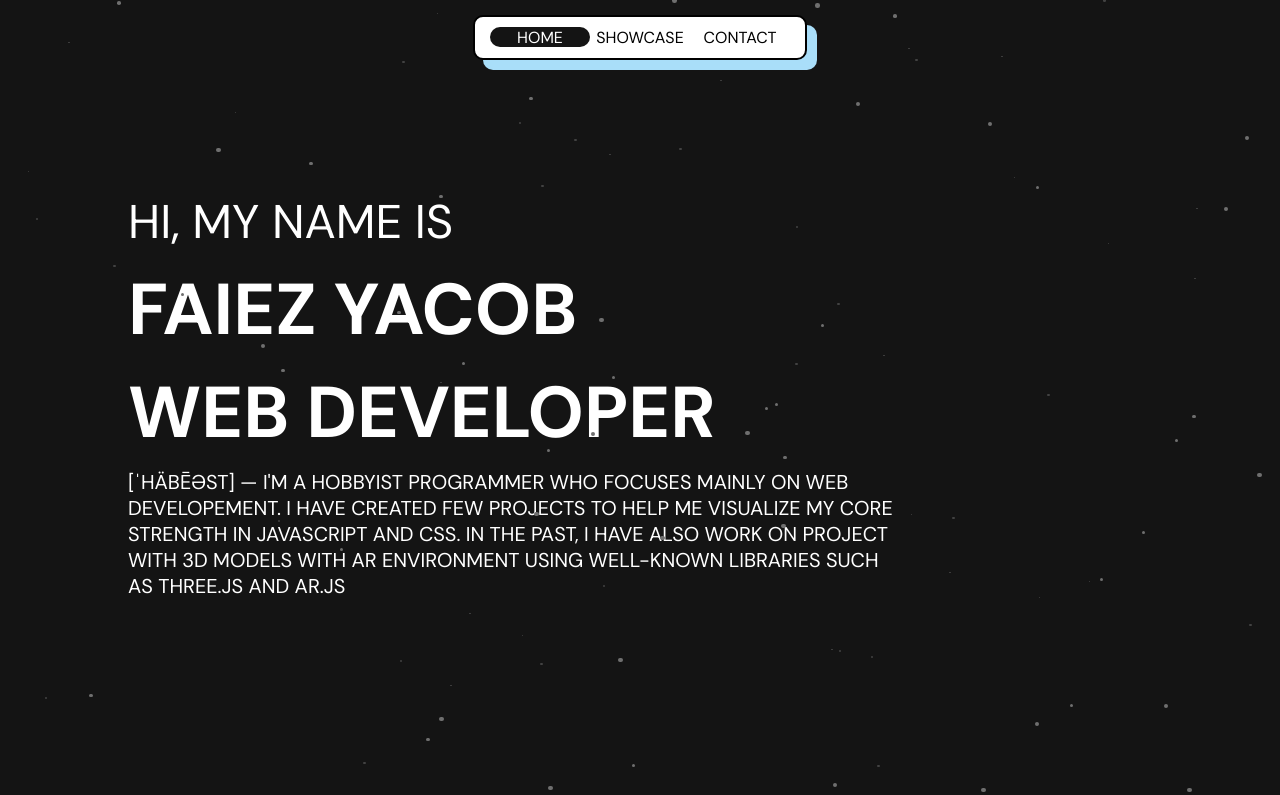
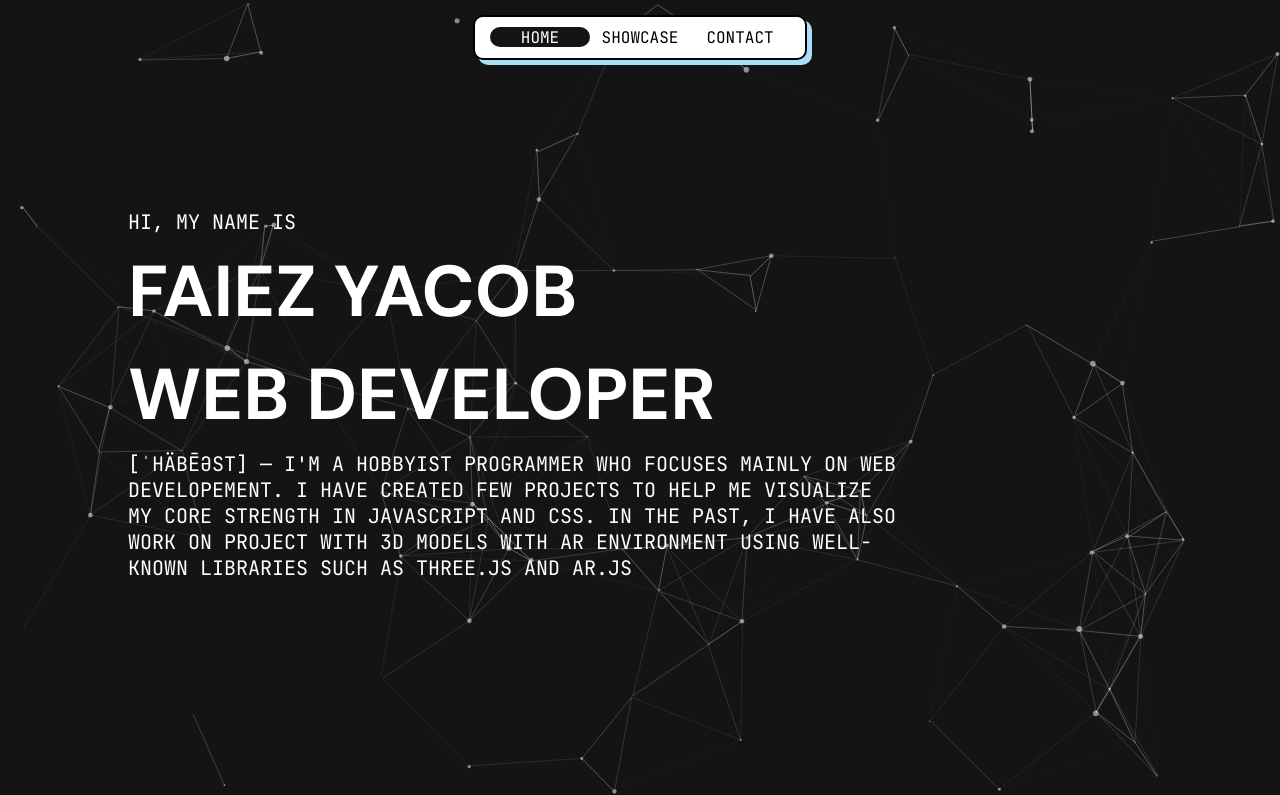
Before and after one commit to faiezyacob/faiezyacob.github.io, a plain HTML site: page index.html in a window 1280 px wide. Shown: the top 795 px of the page. Drawn offline with Linux system fonts and the light colour scheme; animation ran at ten frames a second.

Commit message:
Use particle.js

```diff
--- a/css/main.css
+++ b/css/main.css
@@ -9,7 +9,7 @@
     --primary__color: var(--darker__color);
 
     --border__radius: 10px;
-    --box__shadow: 10px 10px 0 var(--blue__pastel);
+    --box__shadow: 5px 5px 0 var(--blue__pastel);
 }
 
 *,
@@ -19,6 +19,11 @@
     margin: 0;
     padding: 0;
     text-transform: uppercase;
+}
+
+*::selection {
+    background-color: var(--blue__pastel);
+    color: var(--primary__color);
 }
 
 a {
@@ -66,6 +71,7 @@ section {
     font-size: 2.95em;
 }
 .header__large {
+    font-family: 'DM Sans', sans-serif;
     font-size: 4.5em;
 }
 .description__text {
@@ -88,7 +94,7 @@ section {
 
 html,
 body {
-    font-family: 'DM Sans', sans-serif;
+    font-family: 'JetBrains Mono', monospace;
     height: 100vh;
     scroll-behavior: smooth;
     width: 100vw;
@@ -154,6 +160,14 @@ body {
 }
 .about__container .description__text {
     max-width: 75%;
+}
+
+.particles__container {
+    height: 100%;
+    left: 0;
+    position: absolute;
+    top: 0;
+    width: 100%;
 }
 
 .showcase__container {
--- a/index.html
+++ b/index.html
@@ -9,8 +9,8 @@
 	<link rel="stylesheet" href="css/main.css">
 
 	<script src="js/simple-scrollspy.min.js"></script>
+	<script src="js/particles.min.js"></script>
 	<script src="js/showcase.js"></script>
-	<script src="js/particle.js"></script>
 	<script src="js/main.js"></script>
 </head>
 
@@ -23,7 +23,7 @@
 	</div>
 	<section id="about__container" class="about__container">
 		<div>
-			<p class="header__medium">Hi, my name is</p>
+			<p class="description__text">Hi, my name is</p>
 			<p class="header__large text__bold">Faiez Yacob</p>
 			<p class="header__large text__bold">Web developer</p>
 			<p class="description__text">[ˈhäbēəst] — I'm a hobbyist programmer who focuses mainly on Web
@@ -34,6 +34,7 @@
 				3D models with AR environment using well-known libraries such as THREE.js and AR.js
 			</p>
 		</div>
+		<div id="particles__container" class="particles__container"></div>
 	</section>
 	<section id="showcase__container" class="showcase__container text__center">
 		<div>
@@ -51,8 +52,6 @@
 			</div>
 		</div>
 	</section>
-	<div class="particle__container"></div>
-
 </body>
 
 </html>
--- a/js/main.js
+++ b/js/main.js
@@ -1,13 +1,6 @@
 window.addEventListener('load', onLoad);
 
 function onLoad() {
-	const PARTICLE_SPEED = 0.5;
-	const PARTICLE_NUMBER = 100;
-	const PARTICLE_MAX_SIZE = 5;
-	const PARTICLE_MIN_SIZE = 1;
-
-	let particle_ = null;
-
 	initClass_();
 
 	function initClass_() {
@@ -71,15 +64,7 @@ function onLoad() {
 	}
 
 	function initParticle_() {
-		const options = {
-			container: '.particle__container',
-			number: window.innerWidth > 500 ? PARTICLE_NUMBER : PARTICLE_NUMBER / 2,
-			max: PARTICLE_MAX_SIZE,
-			min: PARTICLE_MIN_SIZE,
-			speed: PARTICLE_SPEED
-		}
-
-		particle_ = new Particle(options)
+		particlesJS.load('particles__container', 'js/particles.json', function () {});
 	}
 
 	function initScrollSpy_() {
@@ -96,5 +81,5 @@ function onLoad() {
 
 	}
 
-	function onScroll_() {}
+	function onScroll_() { }
 }
--- a/js/particle.js
+++ /dev/null
@@ -1,72 +0,0 @@
-function Particle(options) {
-    let containerEl_ = null;
-    let particlesArr = [];
-
-    initClass();
-
-    function initClass() {
-        containerEl_ = document.querySelector(options.container);
-
-        if (containerEl_ === null) {
-            console.error(`[Particle.js] Container ${options.container} does not exist!`);
-            return;
-        }
-
-        setupContainerStyle_();
-        generateParticles_();
-
-        animate_();
-    }
-
-    function animate_() {
-        for (let i = 0; i < particlesArr.length; i++) {
-            let curPos = particlesArr[i].top + options.speed;
-            if (curPos > containerEl_.offsetHeight) {
-                let posX = Math.floor(getRandomValue_(containerEl_.offsetWidth, 1));
-                curPos = -5;
-                particlesArr[i].el.style.left = posX + 'px';
-            }
-            particlesArr[i].el.style.top =  curPos + 'px';
-            particlesArr[i].top = curPos;
-        }
-        requestAnimationFrame(animate_);
-    }
-
-    function generateParticles_() {
-        for (let i = 0; i < options.number; i++) {
-            let posX = Math.floor(getRandomValue_(1, containerEl_.offsetWidth));
-            let posY = Math.floor(getRandomValue_(1, containerEl_.offsetHeight));
-            let particle = document.createElement('div');
-            let randomSize = getRandomValue_(options.min, options.max);
-            let particleObj = {};
-
-            particle.style.backgroundColor = '#6f6f6f';
-            particle.style.borderRadius = '50%';
-            particle.style.height = randomSize + 'px';
-            particle.style.width = randomSize + 'px';
-            particle.style.position = 'absolute';
-            particle.style.left = posX + 'px';
-            particle.style.top = posY + 'px';
-            particle.style.opacity = randomSize < ((options.min + options.max) / 2) ? 0.5 : 1;
-
-            particleObj.el = particle;
-            particleObj.top = posY;
-            particlesArr.push(particleObj);
-
-             containerEl_.appendChild(particle);
-        }
-    }
-
-    function getRandomValue_(min, max) {
-        return Math.random() * (max - min) + min;
-    }
-
-    function setupContainerStyle_() {
-        containerEl_.style.height = '100%';
-        containerEl_.style.overflow = 'hidden';
-        containerEl_.style.position = 'fixed';
-        containerEl_.style.top = 0;
-        containerEl_.style.width = '100%';
-        containerEl_.style.zIndex = 0;
-    }
-}
--- /dev/null
+++ b/js/particles.json
@@ -0,0 +1,110 @@
+{
+    "particles": {
+        "number": {
+            "value": 80,
+            "density": {
+                "enable": true,
+                "value_area": 800
+            }
+        },
+        "color": {
+            "value": "#ffffff"
+        },
+        "shape": {
+            "type": "circle",
+            "stroke": {
+                "width": 0,
+                "color": "#000000"
+            },
+            "polygon": {
+                "nb_sides": 5
+            },
+            "image": {
+                "src": "img/github.svg",
+                "width": 100,
+                "height": 100
+            }
+        },
+        "opacity": {
+            "value": 0.5,
+            "random": false,
+            "anim": {
+                "enable": false,
+                "speed": 1,
+                "opacity_min": 0.1,
+                "sync": false
+            }
+        },
+        "size": {
+            "value": 3,
+            "random": true,
+            "anim": {
+                "enable": false,
+                "speed": 40,
+                "size_min": 0.1,
+                "sync": false
+            }
+        },
+        "line_linked": {
+            "enable": true,
+            "distance": 150,
+            "color": "#ffffff",
+            "opacity": 0.4,
+            "width": 1
+        },
+        "move": {
+            "enable": true,
+            "speed": 6,
+            "direction": "none",
+            "random": false,
+            "straight": false,
+            "out_mode": "out",
+            "bounce": false,
+            "attract": {
+                "enable": false,
+                "rotateX": 600,
+                "rotateY": 1200
+            }
+        }
+    },
+    "interactivity": {
+        "detect_on": "canvas",
+        "events": {
+            "onhover": {
+                "enable": true,
+                "mode": "grab"
+            },
+            "onclick": {
+                "enable": true,
+                "mode": "push"
+            },
+            "resize": true
+        },
+        "modes": {
+            "grab": {
+                "distance": 140,
+                "line_linked": {
+                    "opacity": 1
+                }
+            },
+            "bubble": {
+                "distance": 400,
+                "size": 40,
+                "duration": 2,
+                "opacity": 8,
+                "speed": 3
+            },
+            "repulse": {
+                "distance": 200,
+                "duration": 0.4
+            },
+            "push": {
+                "particles_nb": 4
+            },
+            "remove": {
+                "particles_nb": 2
+            }
+        }
+    },
+    "retina_detect": true
+}
```
Also changed, not shown: js/particles.min.js (added).
